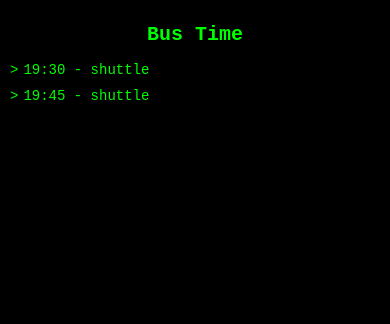
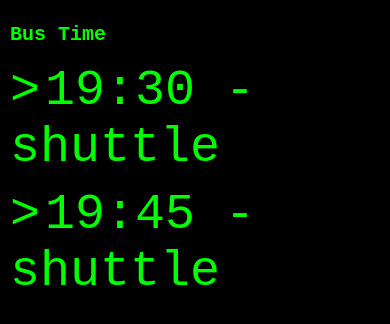
Before and after one commit to jack-jack0130/bus-time, a Flask app: page / in a window 390 px wide. Shown: the top 324 px of the page. Run offline with Flask 3, Linux system fonts and the light colour scheme; data that the repository does not hold is empty.

Commit message:
'bus-time'

```diff
--- a/templates/bus_time.html
+++ b/templates/bus_time.html
@@ -13,8 +13,8 @@
         }
 
         h1 {
-            text-align: center;
-            font-size: 24px;
+            text-align: left;
+            font-size: 60px;
             margin-bottom: 20px;
         }
 
@@ -47,7 +47,7 @@
             }
 
             li {
-                font-size: 14px;
+                font-size: 50px;
             }
         }
     </style>
```
